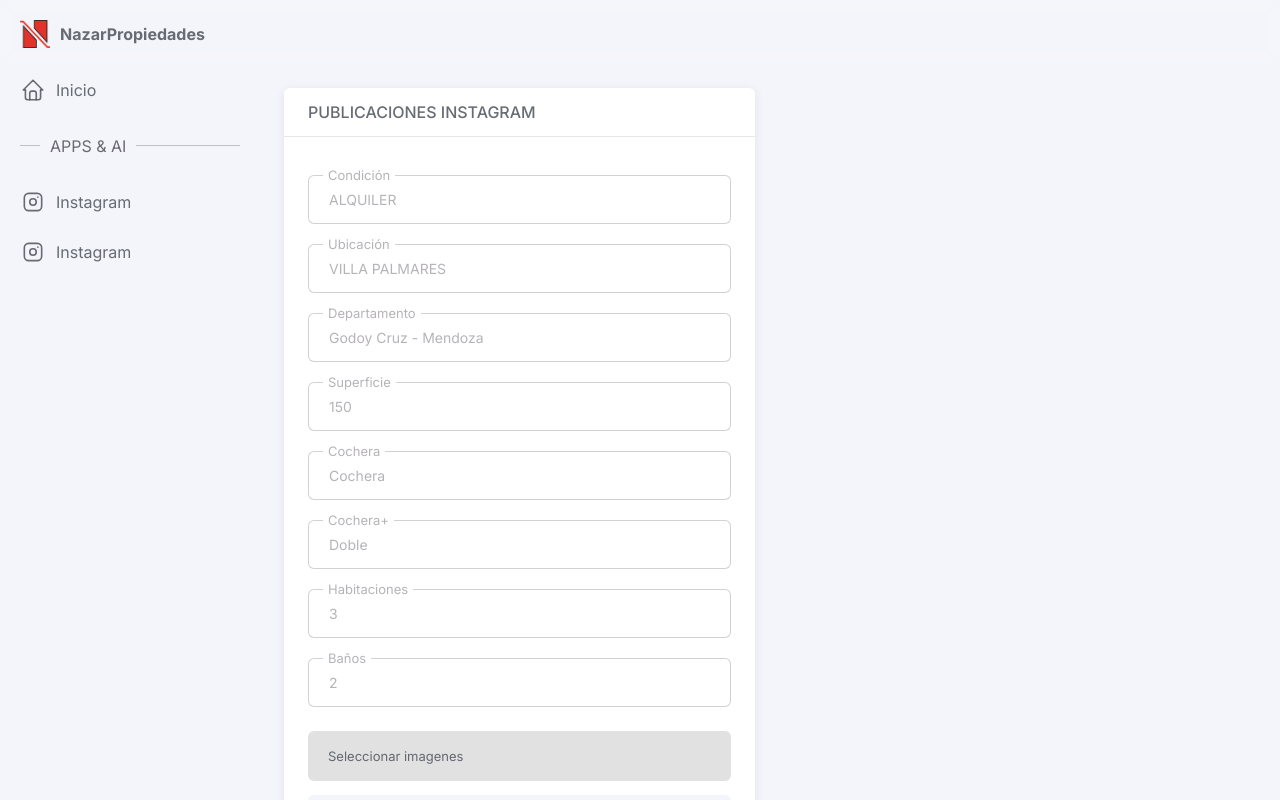
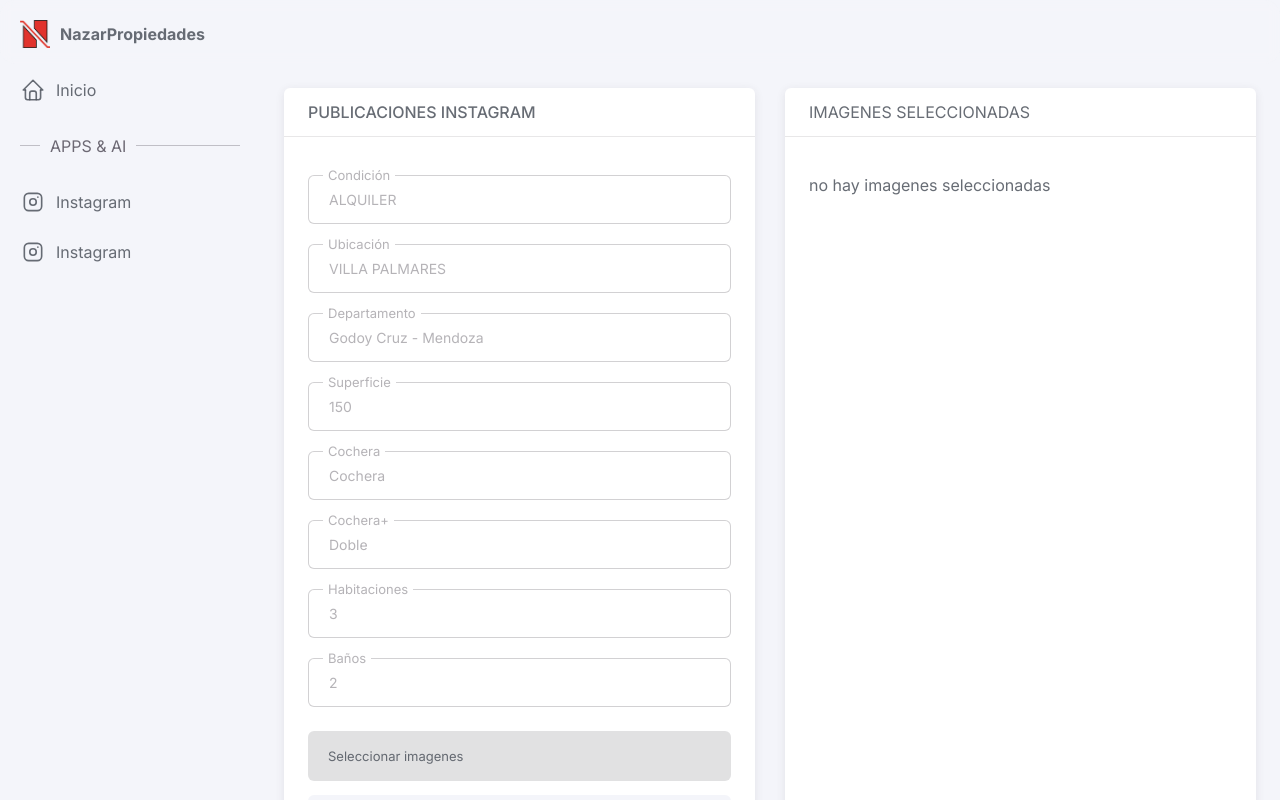
Before and after one commit to manudiiez/watermark, a React (Vite) app: page / in a window 1280 px wide. Shown: the top 800 px of the page. Built offline with nearby package versions, Linux system fonts and the light colour scheme.

Commit message:
design correction

```diff
--- a/src/components/TemplateManager/ImageContainer.jsx
+++ b/src/components/TemplateManager/ImageContainer.jsx
@@ -39,9 +39,6 @@ export const ImageContainer = ({ image, templateImageUrl, removeImage }) => {
 
 
 const Container = styled.div`
-    border-radius: 6px;
-    box-shadow: 0px 2px 10px 0px #3a354119;
-    overflow: hidden;
     .canvasContainer{
         height: 0;
         width: 0;
@@ -50,17 +47,19 @@ const Container = styled.div`
     .image{
         position: relative;
         width: fit-content;
+        img{
+            position: relative;
+            width: 100%;
+            z-index: 20;
+        }
         .imageChild{
             position: absolute;
             top: 0;
             left: 0;
-            z-index: -1;
+            z-index: 10;
             width: 100%;
             height: calc(100% - 4px);
             object-fit: cover;
-        }
-        img{
-            width: 100%;
         }
     }
     .controls{
--- a/src/components/TemplateManager/TemplateManager.jsx
+++ b/src/components/TemplateManager/TemplateManager.jsx
@@ -10,9 +10,20 @@ const TemplateManager = ({ templateImageUrl, data }) => {
         <Container>
             <Form formStructure={textInputs} title={data.title} setTextInputs={setTextInputs} templateImageUrl={templateImageUrl} onSubmit={saveForm} />
             <div className='imagesContainer'>
+                <div className='title'>
+                    IMAGENES SELECCIONADAS
+                </div>
+                {
+                    imageUrls.length === 0 ? (
+                        <p>no hay imagenes seleccionadas</p>
+                    ) : (
+                        <div className="content">
                             {imageUrls.map((image) => (
                                 <ImageContainer key={image.id} image={image} templateImageUrl={templateImageUrl} removeImage={removeImage} />
                             ))}
+                        </div>
+                    )
+                }
             </div>
         </Container>
     );
@@ -25,13 +36,46 @@ display: flex;
 flex-direction: column;
 gap: 30px;
 .imagesContainer{
+    border-radius: 6px;
+    background-color: #ffffff;
+    overflow: hidden;
+    box-shadow: 0px 2px 10px 0px #3a354119;
     width: 100%;
-    height: fit-content;
+    >p{
+        padding: 0 14px;
+        padding-bottom: 14px;
+    }
+    .title{
+        width: 100%;
+        border-bottom: 1px solid #3a35411e;
+        padding: 14px;
+        margin-bottom: 32px;
+        h2{
+            font-size: 14px;
+            font-weight: 500;
+        }
+    }
+    .content{
         display: grid;
         grid-template-columns: repeat(auto-fit, minmax(200px, 1fr));
         gap: 20px;
     }
+}
 @media (min-width: 1000px) {
     flex-direction: row;
+    .imagesContainer{
+        .title{
+            padding: 14px 24px;
+            margin-bottom: 38px;
+            h2{
+                font-size: 16px;
+                font-weight: 500;
+            }
+        }
+        >p{
+            padding: 0 24px;
+            padding-bottom: 24px;
+        }
+    }
 }
 `
```
Lines whose indentation alone changed are shown as unchanged.
